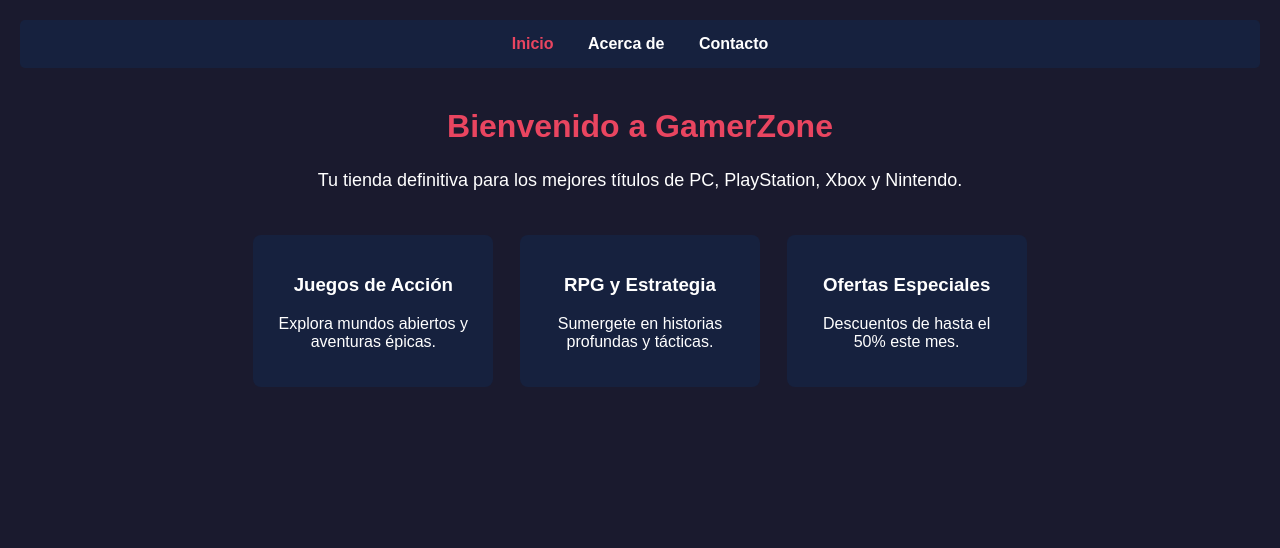
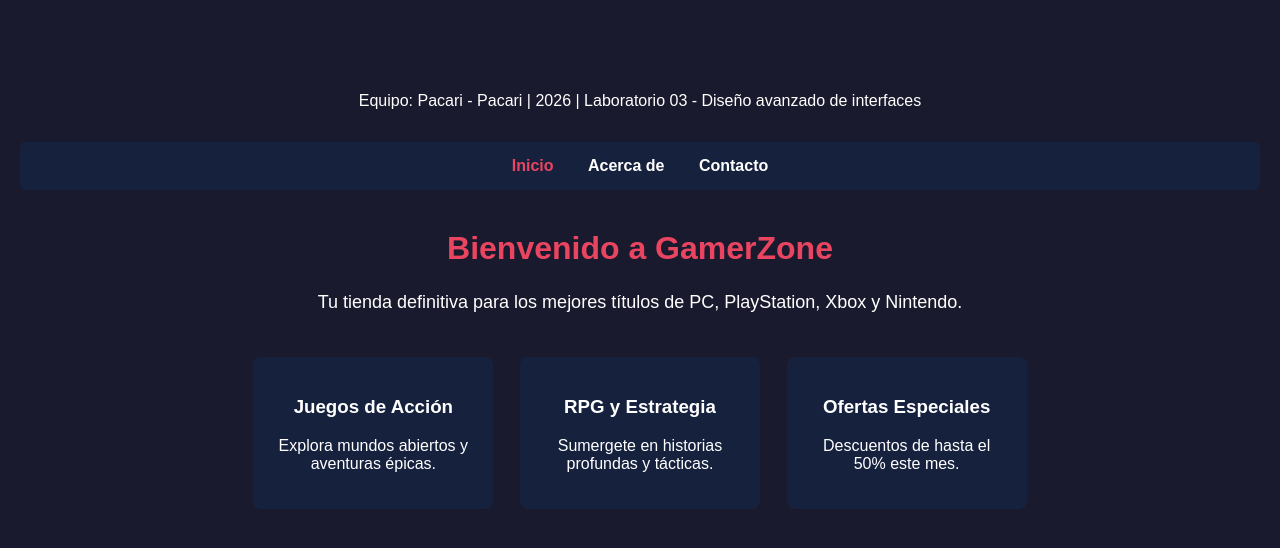
Before and after one commit to YadhirPacariTecsup/lab-git-sem03, a plain HTML site: page index.html in a window 1280 px wide. Drawn offline with Linux system fonts and the light colour scheme.

Commit message:
feat: agrega footer a index.html

```diff
--- a/index.html
+++ b/index.html
@@ -4,6 +4,9 @@
         <meta charset="UTF-8">
         <title>GamerZone - Inicio</title>
     </head>
+    <footer style="background: #1a1a2e; color: white; text-align: center; padding: 16px; margin-top: 40px;">
+        <p>Equipo: Pacari - Pacari | 2026 | Laboratorio 03 - Diseño avanzado de interfaces</p>
+    </footer>
     <body style="font-family: Arial, sans-serif; margin: 0; padding: 20px; background-color: #1a1a2e; color: #ffffff;">
         <nav style="background-color: #16213e; padding: 15px; text-align: center; border-radius: 5px;">
             <a href="index.html" style="color: #e94560; margin: 0 15px; text-decoration: none; font-weight: bold;">Inicio</a>
```
